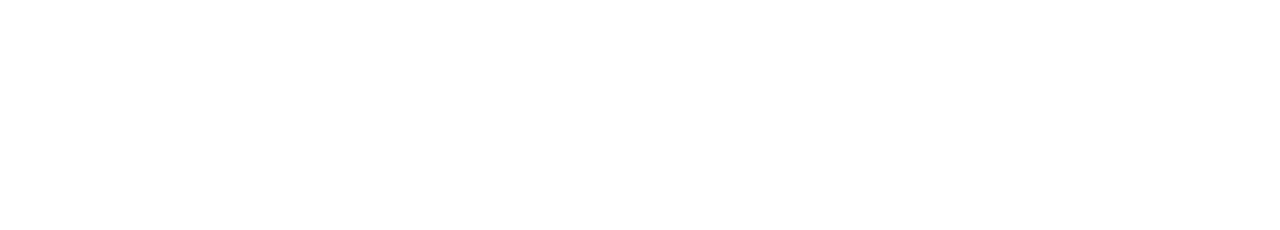
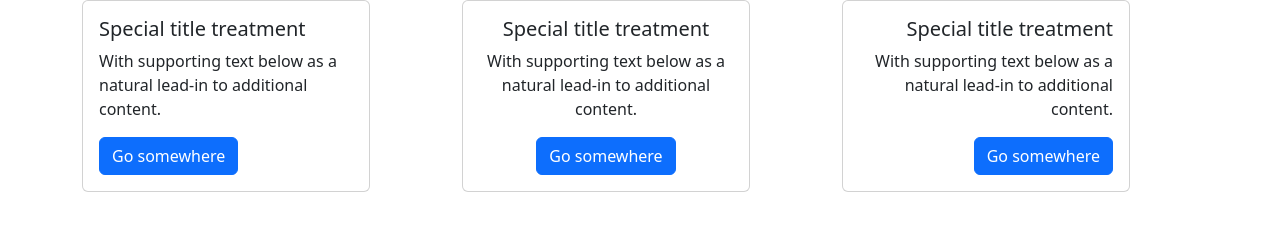
Before and after one commit to Adith-900/project-D2, a plain HTML site: page ind.html in a window 1280 px wide. Drawn offline with nearby package versions, Linux system fonts and the light colour scheme.

Commit message:
first commit

```diff
--- a/ind.html
+++ b/ind.html
@@ -3,9 +3,50 @@
 <head>
     <meta charset="UTF-8">
     <meta name="viewport" content="width=device-width, initial-scale=1.0">
-    <title>Document</title>
+    <title>industries</title>
+    <link href="https://cdn.jsdelivr.net/npm/bootstrap@5.3.3/dist/css/bootstrap.min.css" rel="stylesheet" integrity="sha384-QWTKZyjpPEjISv5WaRU9OFeRpok6YctnYmDr5pNlyT2bRjXh0JMhjY6hW+ALEwIH" crossorigin="anonymous">
+
 </head>
 <body>
 
+    <div class="container">
+
+        <div class="row">
+            <div class="col">
+            <div class="card mb-3 pad" style="width: 18rem;">
+                <div class="card-body">
+                  <h5 class="card-title">Special title treatment</h5>
+                  <p class="card-text">With supporting text below as a natural lead-in to additional content.</p>
+                  <a href="#" class="btn btn-primary">Go somewhere</a>
+                </div>
+              </div>
+            </div>
+
+            <div class="col">
+              <div class="card text-center mb-3" style="width: 18rem;">
+                <div class="card-body">
+                  <h5 class="card-title">Special title treatment</h5>
+                  <p class="card-text">With supporting text below as a natural lead-in to additional content.</p>
+                  <a href="#" class="btn btn-primary">Go somewhere</a>
+                </div>
+              </div>
+            </div>
+
+            <div class="col">
+              <div class="card text-end" style="width: 18rem;">
+                <div class="card-body">
+                  <h5 class="card-title">Special title treatment</h5>
+                  <p class="card-text">With supporting text below as a natural lead-in to additional content.</p>
+                  <a href="#" class="btn btn-primary">Go somewhere</a>
+                </div>
+              </div>
+            </div>
+        </div>
+
+
+    </div>
+
+
+    <script src="https://cdn.jsdelivr.net/npm/bootstrap@5.3.3/dist/js/bootstrap.bundle.min.js" integrity="sha384-YvpcrYf0tY3lHB60NNkmXc5s9fDVZLESaAA55NDzOxhy9GkcIdslK1eN7N6jIeHz" crossorigin="anonymous"></script>
 </body>
 </html>
--- a/nest.css
+++ b/nest.css
@@ -29,3 +29,11 @@ h1{
 .contact{
   margin: 30px;
 }
+
+
+
+/* ind.html */
+
+.pad{
+  padding: 10pt;
+}
```
Also changed, not shown: index.html (+1 -1 lines), industries.html (+1 -1 lines).
